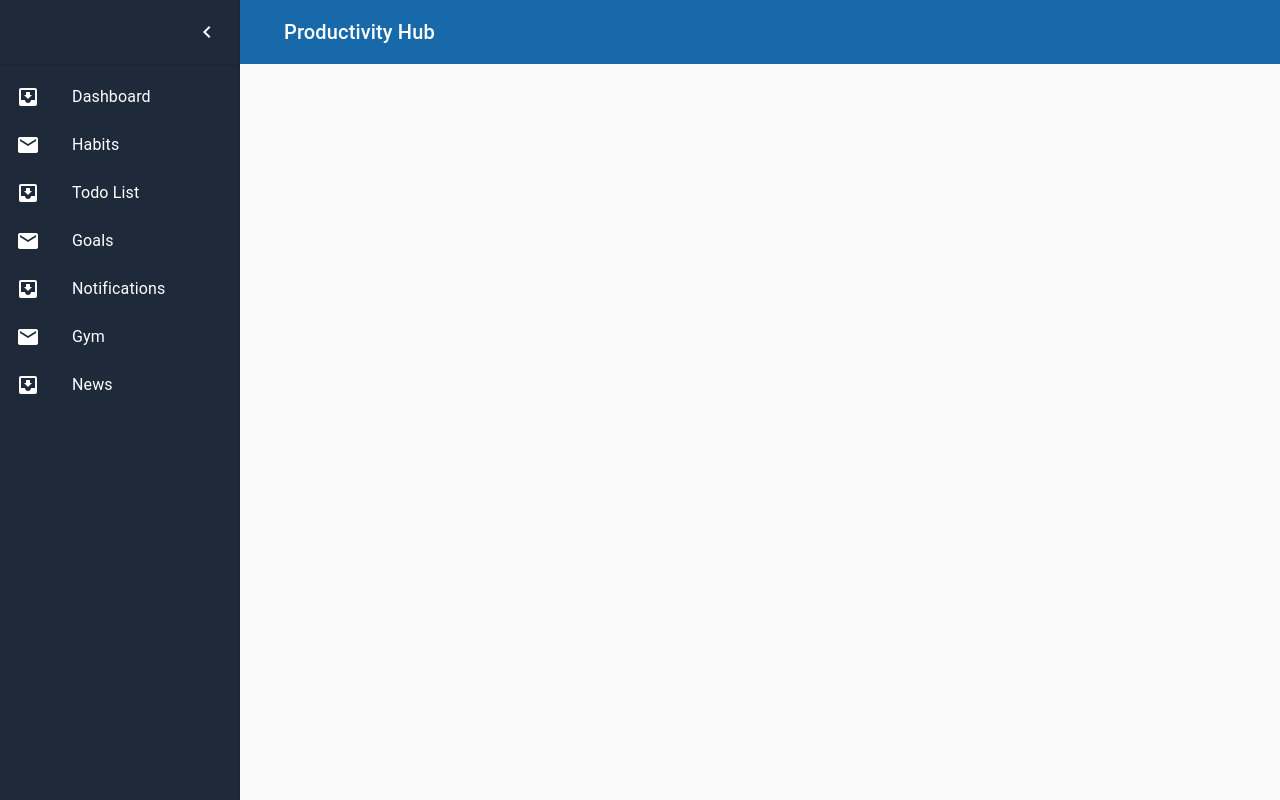
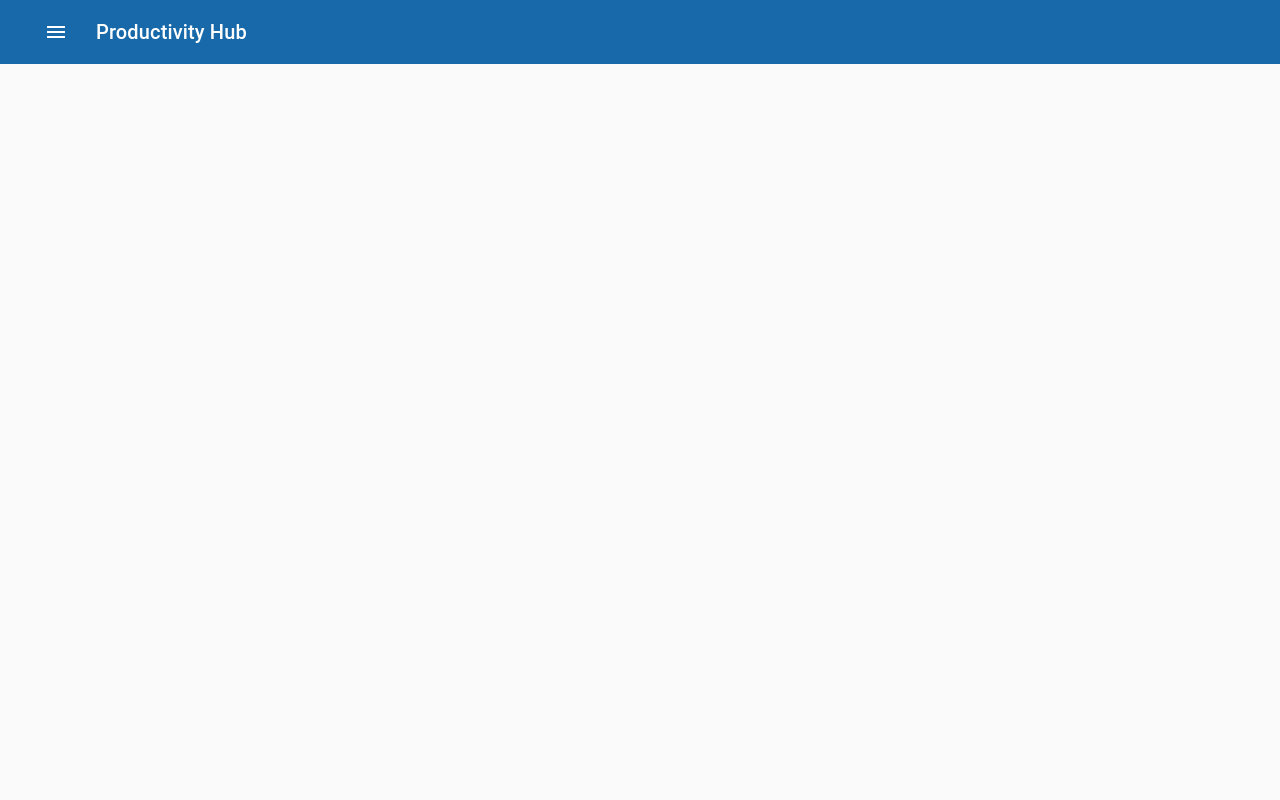
Before and after one commit to RodneyCumming/productivity-tracker, a React (Create React App) app in the folder frontend/: page / in a window 1280 px wide. Built offline with nearby package versions, Linux system fonts and the light colour scheme.

Commit message:
set default drawer position to false

```diff
--- a/frontend/src/App.js
+++ b/frontend/src/App.js
@@ -127,7 +127,7 @@ const useStyles = makeStyles((theme) => ({
 }));
 
 function App() {
-  const [drawerOpen, setDrawerOpen] = useState(true);
+  const [drawerOpen, setDrawerOpen] = useState(false);
   const classes = useStyles();
   const theme = useTheme();
 
```
Also changed, not shown: 1 other file (tests, documents, lock files or other folders).
